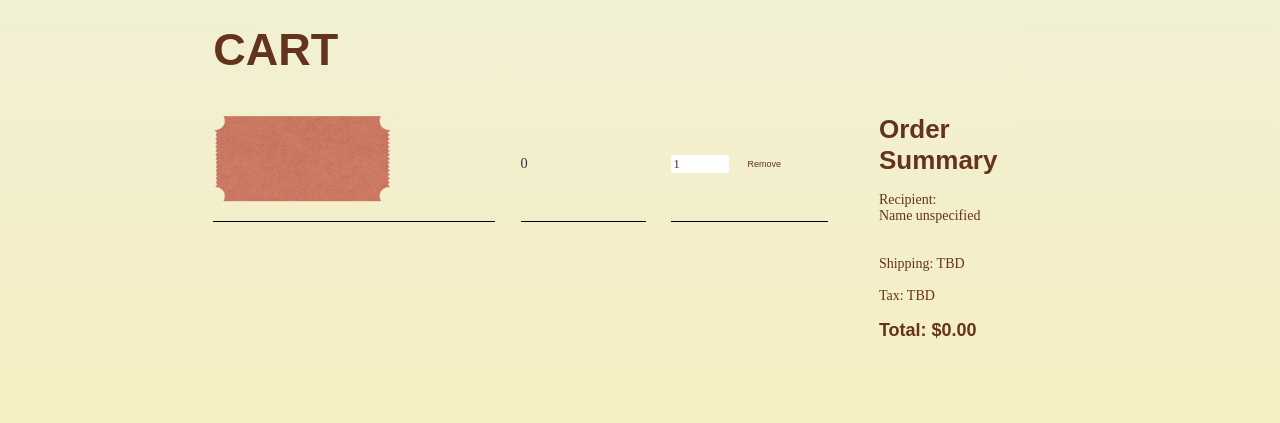
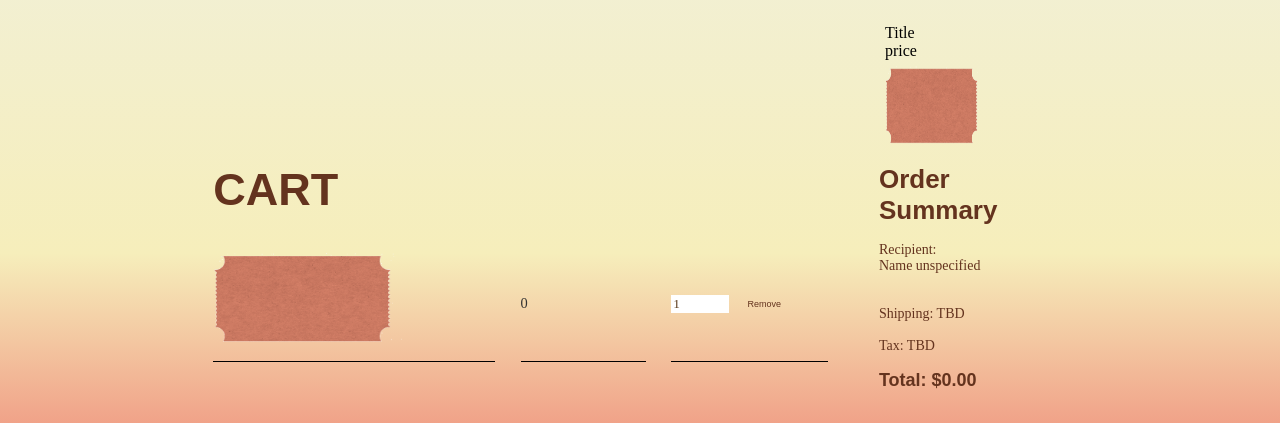
Before and after one commit to avm325/CSE264Final, a website: page cart.html in a window 1280 px wide. Shown: the part 80-503 px from the top of the page. Drawn offline with Linux system fonts and the light colour scheme; a web font is replaced by a local one.

Commit message:
tickets  page revamp
merging cart and tickets

```diff
--- a/cart.html
+++ b/cart.html
@@ -57,6 +57,23 @@
             </a>
         </div>
 
+        <div class="ticket-select">
+            <div class="seatmap">
+
+            </div>
+            <div class="ticket">
+                <div class="ticket-description">
+                    Title <br>
+                    price <br>
+
+                </div>
+                <img class="ticket-graphic" src="Bananza-Images/Tickets/dark-pink-ticket.png" width="100" height="100">
+
+
+            </div>
+        </div>
+
+
 
         <section class="cart" id="cart">
             <h3 style="font-size: 45px;">CART</h3> <br><br>
@@ -92,7 +109,6 @@
 
 
 
-            <div class="cart-starfruit"><img src="Bananza-Images/Token Images/starfruit.png" alt="starfruit"></div>
 
     </div> <!-- end MAIN grid -->
 
--- a/cart.js
+++ b/cart.js
@@ -68,5 +68,4 @@ $(document).ready(function() {
     quantityChanged();
     getCartBubble();
 
-
 });
--- a/stylesheet.css
+++ b/stylesheet.css
@@ -1505,7 +1505,7 @@
   }
   #cart{
     grid-column: 3/9;
-    grid-row: 2;
+    grid-row: 3;
     color: #64331E;
     font-size: 12px;
     font-family: "neue-kabel";
@@ -1514,9 +1514,9 @@
     display: flex;
     flex-direction: column;
     justify-content: space-between;
-    margin: 7vw 0 0 2vw;
+    margin: 0vw 0 0 2vw;
     grid-column: 9/11;
-    grid-row: 2;
+    grid-row:3;
     color: #64331E;
     font-size: 14px;
     font-family: "neue-kabel";
@@ -1568,5 +1568,12 @@
     padding-top: 10vw;
     position: relative;
 }
+.ticket-select{
+  display: flex;
+  flex-direction: row;
+  justify-content: space-around;
+  grid-column: 1/13;
+  grid-row: 2;
+}
 
 /*CART Style END*/
--- a/tickets.js
+++ b/tickets.js
@@ -114,7 +114,7 @@ app.get("/cart_click", (req, res) => {
     res.json(cart_items);
 });
 
-$(document).ready(function() {
+$(document).ready(function(){
     loadTickets();
 });
 
```
